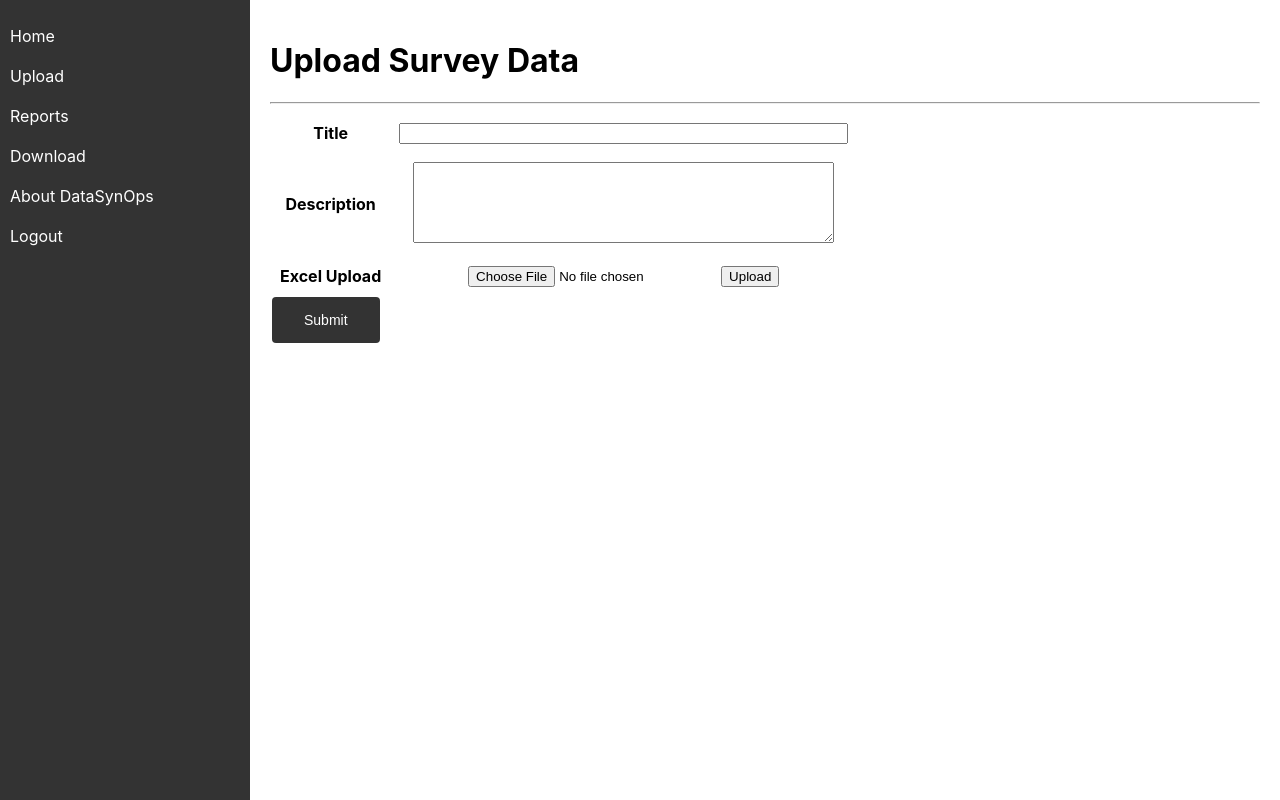
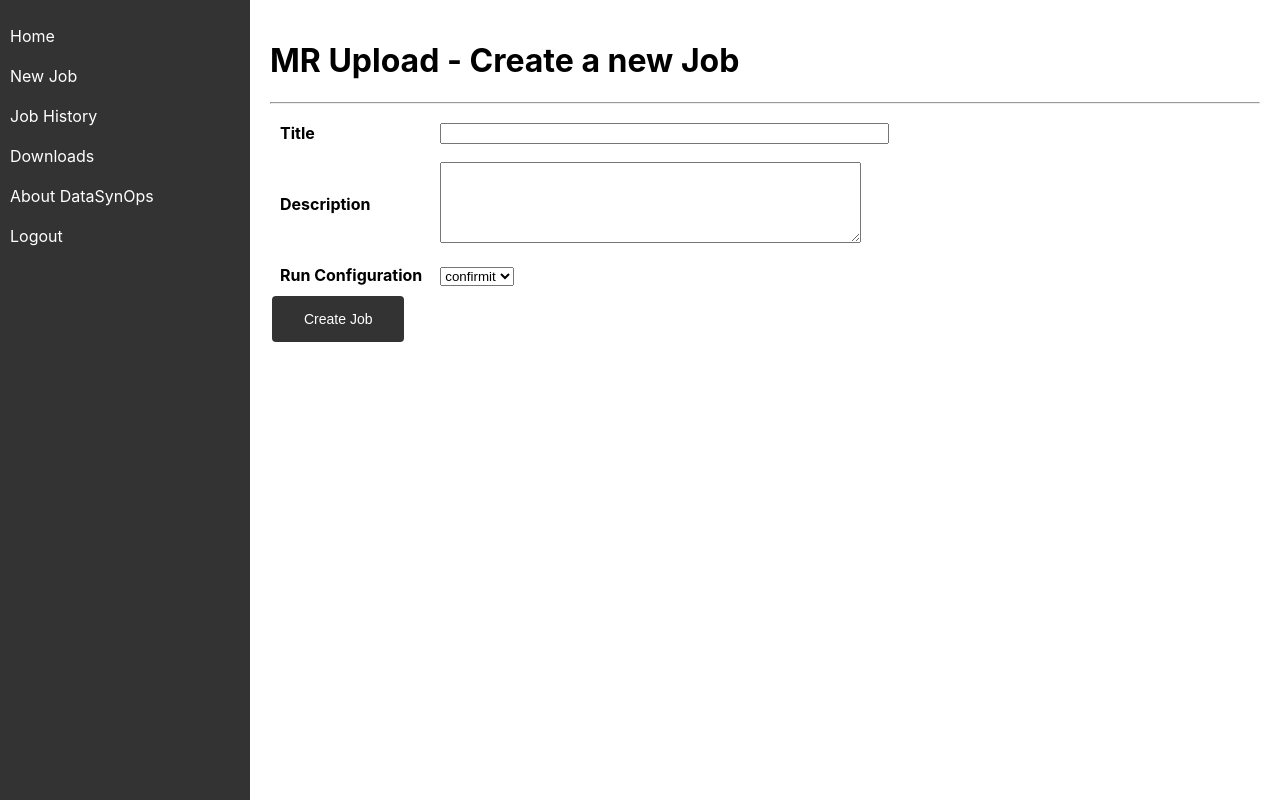
Before and after one commit to balajicodez/datasynops-app, a React (Create React App) app: page /upload in a window 1280 px wide. Built offline with nearby package versions, Linux system fonts and the light colour scheme.

Commit message:
job detail page

```diff
--- a/src/App.css
+++ b/src/App.css
@@ -20,7 +20,7 @@
 
 .td, th {
   border: 0px solid #dddddd;
-  text-align: center;
+  text-align: left;
   padding: 8px;
 }
 
--- a/src/App.js
+++ b/src/App.js
@@ -6,6 +6,7 @@ import Upload from './uploads/Upload';
 import Download from './download/Download';
 import About from './About';
 import Report from './reports/Report';
+import JobDetail from './jobdetail/JobDetail';
 
 
 function App() {
@@ -18,6 +19,7 @@ function App() {
         <Route path="/reports" element={<Report />} />
         <Route path="/download" element={<Download />} />
         <Route path="/about" element={<About />} />
+        <Route path="/jobdetail" element={<JobDetail />} />
         <Route path="/logout" element={<Login />} />
       </Routes>
     </Router>
--- a/src/Sidebar.js
+++ b/src/Sidebar.js
@@ -10,13 +10,13 @@ const Sidebar = ({ isOpen, toggleSidebar }) => {
           <Link to="/dashboard">Home</Link>
         </li>
         <li>
-          <Link to="/upload" >Upload</Link>
+          <Link to="/upload" >New Job</Link>
         </li>
         <li>
-          <Link to="/reports">Reports</Link>
+          <Link to="/reports">Job History</Link>
         </li>
         <li>
-          <Link to="/download">Download</Link>
+          <Link to="/download">Downloads</Link>
         </li>
         <li>
           <Link to="/about">About DataSynOps</Link>
--- /dev/null
+++ b/src/jobdetail/JobDetail.js
@@ -0,0 +1,104 @@
+import React, { useState, useEffect } from 'react';
+import { useLocation } from 'react-router-dom';
+import Sidebar from '../Sidebar';
+import axios from 'axios';
+import LoadSpinner from './../LoadSpinner';
+import './../App.css';
+import { APP_SERVER_URL_PREFIX } from "./../constants.js";
+
+function JobDetail() {
+
+    const [isOpen, setIsOpen] = useState(false);
+    const [loading, setLoading] = useState(false);
+    const [tableData, setTableData] = useState(null);
+
+    const [selectedFile, setSelectedFile] = useState(null);
+    const { state } = useLocation();
+    const { jobId } = state;
+    var jobDetail = "";
+
+    const handleFileChange = (e) => {
+        const file = e.target.files[0];
+        console.log(file);
+        setSelectedFile(file);
+        // setFormData({ ...formData, [selectedFile]: file });
+    };
+
+    const handleExcelUpload = () => {
+        if (!selectedFile) {
+            alert("Please select a file");
+            return;
+        }
+
+        const formData = new FormData();
+        formData.append("file", selectedFile);
+        const url = APP_SERVER_URL_PREFIX + "/jobs/file-uploads/" + jobId;
+        axios
+            .post(url, formData, {
+                headers: {
+                    "Content-Type": "multipart/form-data",
+                },
+            })
+            .then((response) => {
+                console.log(response.data);
+                // Handle success, e.g., show a success message to the user
+            })
+            .catch((error) => {
+                console.error("Error uploading file:", error);
+                // Handle error, e.g., show an error message to the user
+            });
+    };
+
+    const getApiData = async () => {
+        setLoading(true);
+        const response = await fetch(APP_SERVER_URL_PREFIX + "/jobs/" + jobId).then(
+            (response) => response.json()
+        );
+        jobDetail = response;
+        console.log(jobDetail.jobName);
+        setTableData(response);
+        setLoading(false);
+    };
+
+
+    useEffect(() => {
+        getApiData();
+    }, []);
+
+
+    return (
+        <div>
+            <Sidebar isOpen={true} />
+            {loading ? <LoadSpinner /> :
+            <div className={`content ${true ? 'shifted' : ''}`}>
+                <h1>Job Detail</h1>
+                <hr />
+                <h3>Job Name</h3>
+                <p>{jobDetail.jobName}</p>
+                <h3>Job Description</h3>
+                <p>jobDetail.description</p>
+                <h3>Job Status</h3>
+                <p>jobDetail.status</p>
+                <h3>Created At</h3>
+                <p>jobDetail.startedAt</p>
+                <h3>Created By</h3>
+                <p>jobDetail.createdBy</p>
+                <table>
+                    <tr>
+                        <th>Upload</th>
+                        <th>
+                            <input
+                                type="file"
+                                onChange={handleFileChange}
+                                accept=".xls,.xlsx,.csv"
+                            //required
+                            />
+                            <button  class="button" onClick={handleExcelUpload}>Upload</button>
+                        </th>
+                    </tr>
+                </table>
+            </div>}
+        </div>
+    );
+}
+export default JobDetail;
--- a/src/reports/Report.js
+++ b/src/reports/Report.js
@@ -1,4 +1,5 @@
 import React, { useState, useEffect } from 'react';
+import { useNavigate } from 'react-router-dom';
 import Sidebar from './../Sidebar';
 import { APP_SERVER_URL_PREFIX } from "./../constants.js";
 import LoadSpinner from './../LoadSpinner';
@@ -6,6 +7,7 @@ import './../App.css';
 
 function Report() {
 
+    const history = useNavigate();
     const [isOpen, setIsOpen] = useState(false);
     const [loading, setLoading] = useState(false);
     const [tableData, setTableData] = useState([]);
@@ -25,14 +27,18 @@ function Report() {
         getApiData();
       }, []);
 
+    const openJobDetail = (jobId) => {
+        history('/jobdetail', {state: {jobId:jobId}});
+    }
+
     return (
         <div>
             <Sidebar isOpen={true} />
             {loading ? <LoadSpinner /> :
             <div className={`content ${true ? 'shifted' : ''}`}>
-                <h1>Reports</h1>
+                <h1>Job History</h1>
                 <hr />
-                <table align="left">
+                <table >
                     <tr>
                         <th>Job Name</th>
                         <th>Description</th>
@@ -45,8 +51,8 @@ function Report() {
                                 <td>{val.description}</td>
                                 <td>{val.status}</td>
                                 <td>
-                                    <button class="button" >
-                                        Run Job
+                                    <button class="button" onClick={()=>openJobDetail(val.id)} >
+                                        View
                                     </button>
                                 </td>
                             </tr>
--- a/src/uploads/Upload.js
+++ b/src/uploads/Upload.js
@@ -59,7 +59,7 @@ const Upload = () => {
 
       const responseData = await response.json();
       console.log("POST request successful:", responseData.id);
-      jobId = responseData.jobName+'_'+responseData.id;
+      jobId = responseData.jobName + '_' + responseData.id;
       setLoading(false);
       // Add any further actions after successful submission
     } catch (error) {
@@ -99,9 +99,9 @@ const Upload = () => {
         <Sidebar isOpen={true} />
       </div>
       {loading ? <LoadSpinner /> :
-      <div className={`content ${true ? 'shifted' : ''}`} >
-        <h1> Upload Survey Data </h1>
-        <hr />
+        <div className={`content ${true ? 'shifted' : ''}`} >
+          <h1> MR Upload - Create a new Job </h1>
+          <hr />
           <form onSubmit={handleFormSubmit}>
             <table align="left">
               <tr>
@@ -129,21 +129,19 @@ const Upload = () => {
                 </th>
               </tr>
               <tr>
-                <th>Excel Upload</th>
+                <th>Run Configuration</th>
                 <th>
-                  <input
-                    type="file"
-                    onChange={handleFileChange}
-                    accept=".xls,.xlsx,.csv"
-                    //required
-                  />
-                  <button onClick={handleExcelUpload}>Upload</button>
+                  <select name="runconf" id="runconf">
+                    <option value="confirmit">confirmit</option>
+                    <option value="decipher">decipher</option>
+                    <option value="cmix">cmix</option>
+                  </select>
                 </th>
               </tr>
-              <tr><button  class="button" type="submit">Submit</button></tr>
+              <tr><button class="button" type="submit">Create Job</button></tr>
             </table>
           </form>
-      </div> }
+        </div>}
     </div>
   );
 };
```
